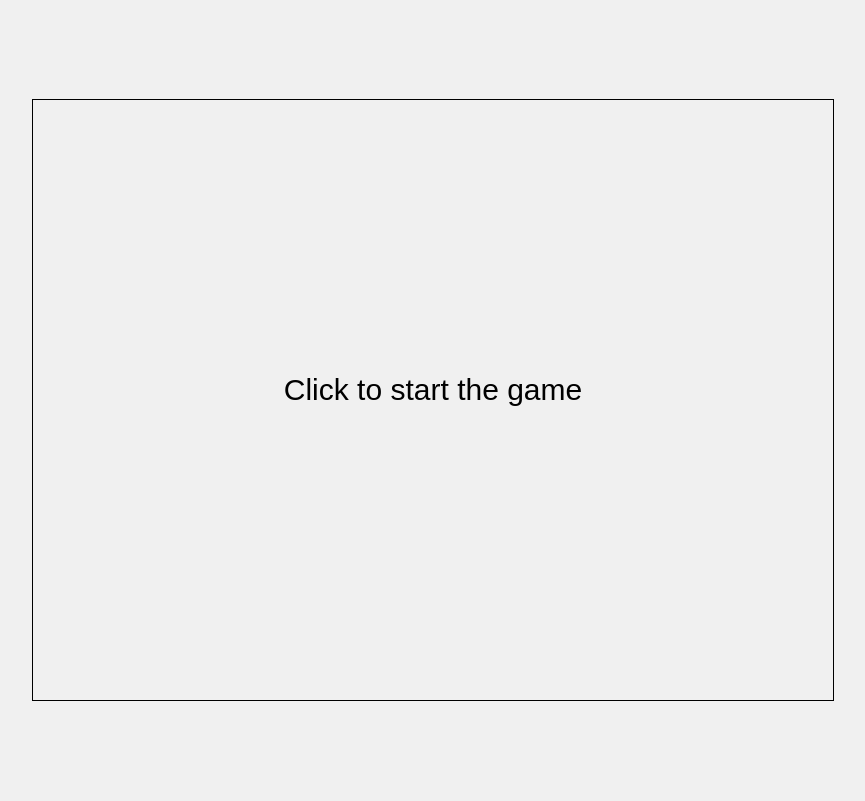
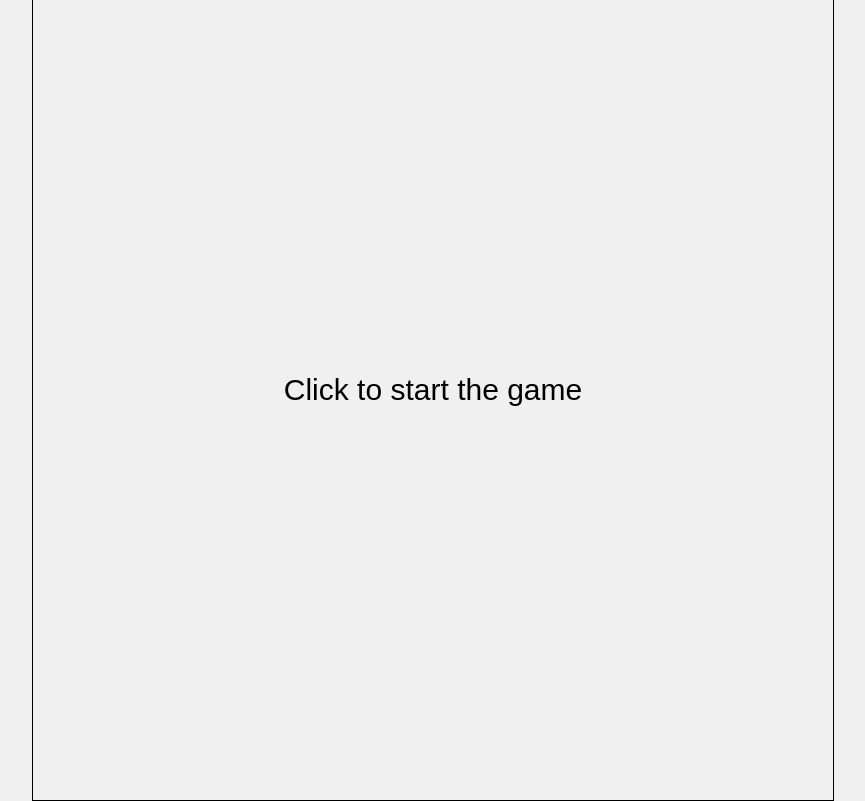
Before and after one commit to DiY-ai-spec/ow_phone, a plain HTML site: page index.html in a window 1280 px wide. Shown: the whole page, without its empty margins (207-1072 px from the left). Drawn offline with Linux system fonts and the light colour scheme.

Commit message:
Update index.html

```diff
--- a/index.html
+++ b/index.html
@@ -15,11 +15,13 @@
         }
         canvas {
             border: 1px solid black;
+            max-width: 100%;
+            max-height: 100%;
         }
     </style>
 </head>
 <body>
-    <canvas id="gameCanvas" width="800" height="600"></canvas>
+    <canvas id="gameCanvas"></canvas>
     <script>
         const canvas = document.getElementById('gameCanvas');
         const ctx = canvas.getContext('2d');
@@ -31,9 +33,18 @@
         let gameInterval;
         let foodInterval;
         let gameStarted = false;
-        let speed = 200;
+        let speed = 300; // 降低初始移动速度为 300 毫秒
         let touchStartX;
         let touchStartY;
+
+        // 根据屏幕大小调整 canvas 尺寸
+        function adjustCanvasSize() {
+            const screenWidth = window.innerWidth;
+            const screenHeight = window.innerHeight;
+            const size = Math.min(screenWidth, screenHeight);
+            canvas.width = size;
+            canvas.height = size;
+        }
 
         // 生成随机食物的位置和类型
         function generateFood() {
@@ -187,15 +198,15 @@
                 const dy = touchCurrentY - touchStartY;
 
                 if (Math.abs(dx) > Math.abs(dy)) {
-                    if (dx > 0 && direction!== 'left') {
+                    if (dx > 0 && direction!=='left') {
                         direction = 'right';
-                    } else if (dx < 0 && direction!== 'right') {
+                    } else if (dx < 0 && direction!=='right') {
                         direction = 'left';
                     }
                 } else {
-                    if (dy > 0 && direction!== 'up') {
+                    if (dy > 0 && direction!=='up') {
                         direction = 'down';
-                    } else if (dy < 0 && direction!== 'down') {
+                    } else if (dy < 0 && direction!=='down') {
                         direction = 'up';
                     }
                 }
@@ -210,16 +221,16 @@
             if (gameStarted) {
                 switch (event.key) {
                     case 'ArrowUp':
-                        if (direction!== 'down') direction = 'up';
+                        if (direction!=='down') direction = 'up';
                         break;
                     case 'ArrowDown':
-                        if (direction!== 'up') direction = 'down';
+                        if (direction!=='up') direction = 'down';
                         break;
                     case 'ArrowLeft':
-                        if (direction!== 'right') direction = 'left';
+                        if (direction!=='right') direction = 'left';
                         break;
                     case 'ArrowRight':
-                        if (direction!== 'left') direction = 'right';
+                        if (direction!=='left') direction = 'right';
                         break;
                 }
             }
@@ -246,7 +257,7 @@
             direction = 'right';
             food = [];
             score = 1;
-            speed = 200;
+            speed = 300; // 重置速度为 300 毫秒
             gameStarted = false;
             startGame();
         }
@@ -261,10 +272,11 @@
 
         // 调整速度函数
         function adjustSpeed() {
-            speed = Math.max(50, 200 - score * 10);
+            speed = Math.max(50, 300 - score * 10); // 调整速度计算，初始速度为 300 毫秒
         }
 
         // 首次渲染
+        adjustCanvasSize(); // 调整 canvas 大小
         render();
     </script>
 </body>
```
